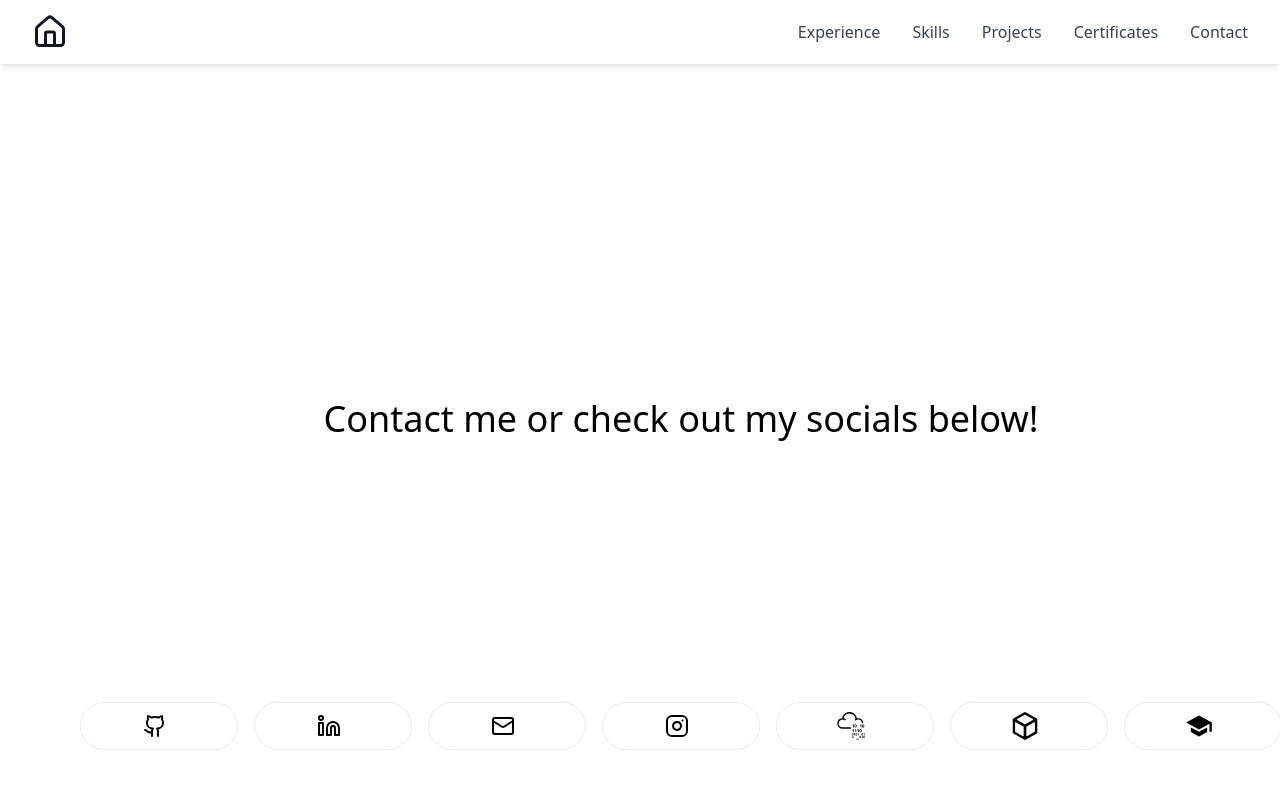
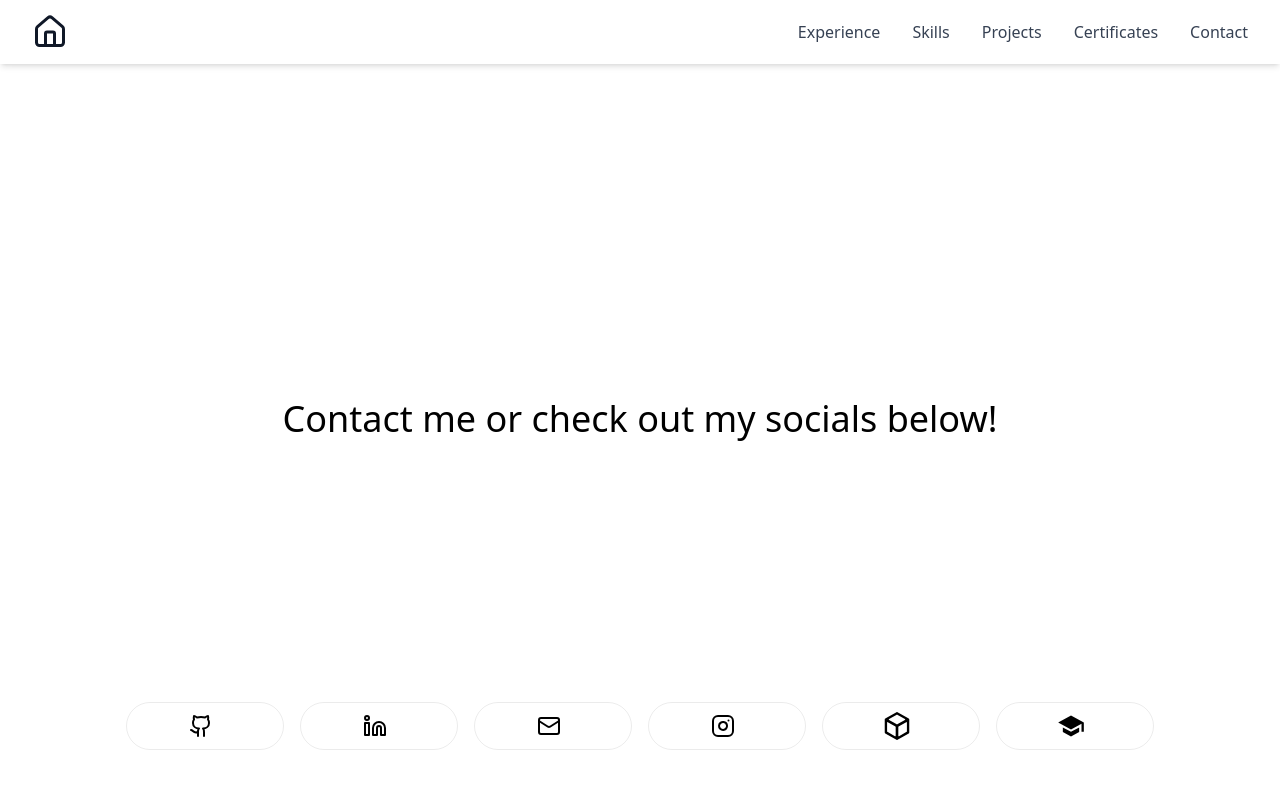
Before and after one commit to secmancer/secmancer.github.io, a Next.js app: page /contact in a window 1280 px wide. Shown: the top 788 px of the page. Built offline with nearby package versions, Linux system fonts and the light colour scheme.

Commit message:
Remove TryHackMe link from contact page

```diff
--- a/src/app/contact/page.jsx
+++ b/src/app/contact/page.jsx
@@ -50,14 +50,6 @@
           </a>
           <a
             className="rounded-full border border-solid border-black/[.08] dark:border-white/[.145] transition-colors flex items-center justify-center hover:bg-[#f2f2f2] dark:hover:bg-[#1a1a1a] hover:border-transparent font-medium text-sm sm:text-base h-10 sm:h-12 px-4 sm:px-5 w-full sm:w-auto md:w-[158px]"
-            href="https://tryhackme.com/p/secmancer"
-            target="_blank"
-            rel="noopener noreferrer"
-          >
-            <SiTryhackme className="mr-2 size-7" />
-          </a>
-          <a
-            className="rounded-full border border-solid border-black/[.08] dark:border-white/[.145] transition-colors flex items-center justify-center hover:bg-[#f2f2f2] dark:hover:bg-[#1a1a1a] hover:border-transparent font-medium text-sm sm:text-base h-10 sm:h-12 px-4 sm:px-5 w-full sm:w-auto md:w-[158px]"
             href="https://app.hackthebox.com/profile/2508641"
             target="_blank"
             rel="noopener noreferrer"
```
